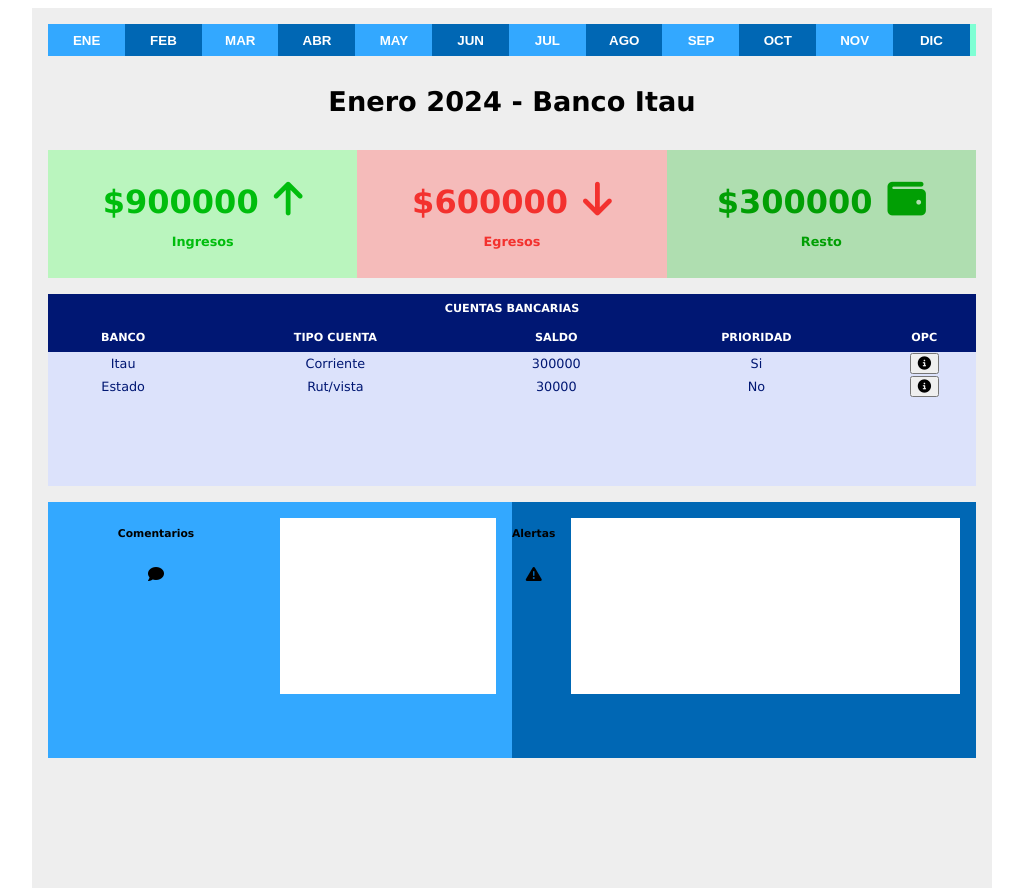
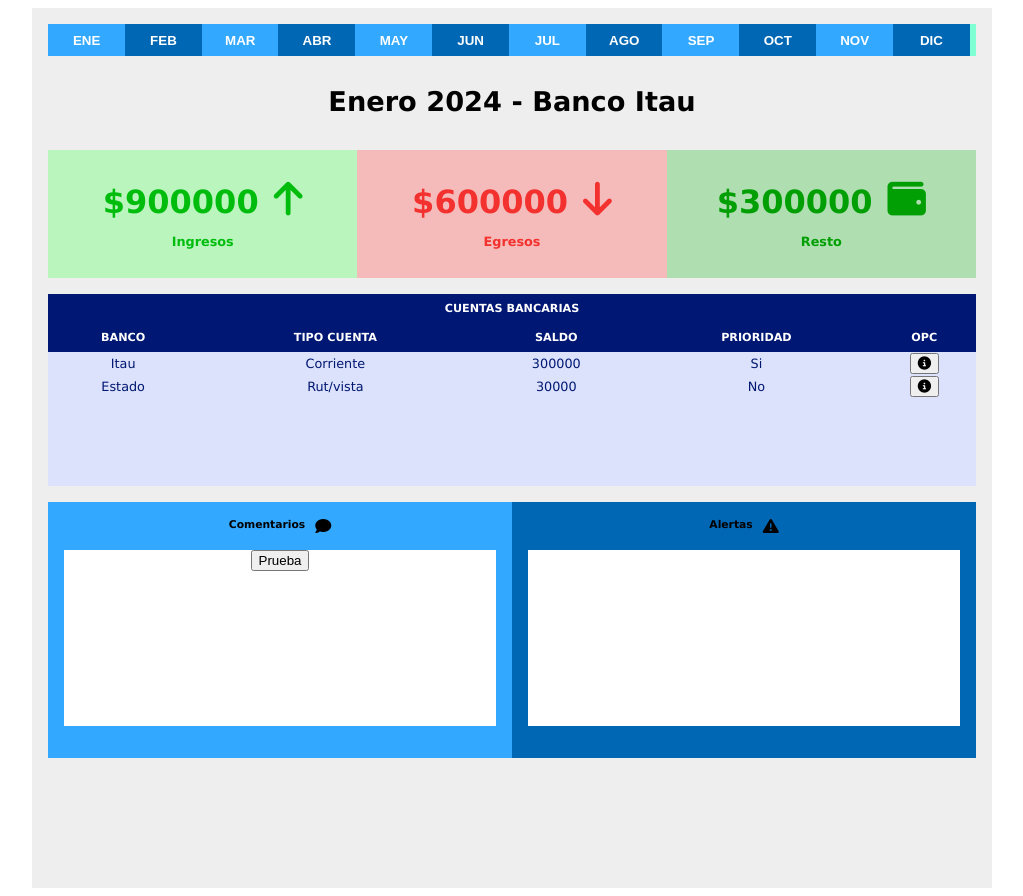
Before and after one commit to JoseOjeda-Tec/Gastos, a PHP site: page /view/dashboard/resumen.php in a window 1280 px wide. Shown: the whole page, without its empty margins (128-1151 px from the left). Run offline with PHP 8.4, Linux system fonts and the light colour scheme.

Commit message:
Reparacion de estilos de comentarios y alertas

```diff
--- a/view/Dashboard/resumen.php
+++ b/view/Dashboard/resumen.php
@@ -90,7 +90,9 @@
             <div class="div-comments-alerts">
                 <div class="card-all card-comments">
                     <div class="title-comments"><h6>Comentarios</h6> <i class="fa-solid fa-comment"></i></div>
-                    <div class="comments"></div>
+                    <div class="comments">
+                        <button type="button">Prueba</button>
+                    </div>
                 </div>
                 <div class="card-all card-alerts">
                     <div class="title-alerts"><h6>Alertas</h6> <i class="fa-solid fa-triangle-exclamation"></i></div>
--- a/view/Dashboard/style.css
+++ b/view/Dashboard/style.css
@@ -153,7 +153,7 @@ body{
 }
 
 .card-all{
-    display: flex;
+    /* display: flex; */
     width: 29rem;
     height: 16rem;
     text-align: center;
@@ -162,8 +162,19 @@ body{
 .card-comments{ background-color: #33A8FF; }
 .card-alerts{ background-color: #0067B4; }
 
-.title-comments{
+.title-comments, .title-alerts{
+    display: flex;
+    text-align: center;
+    height: 1rem;
     width: 27rem;
+    margin: 1rem;
+    align-content: center;
+    justify-content: center;
+}
+
+.title-comments>h6, .title-alerts>h6{
+    margin: 0;
+    margin-right: 10px;
 }
 
 .comments{
```
